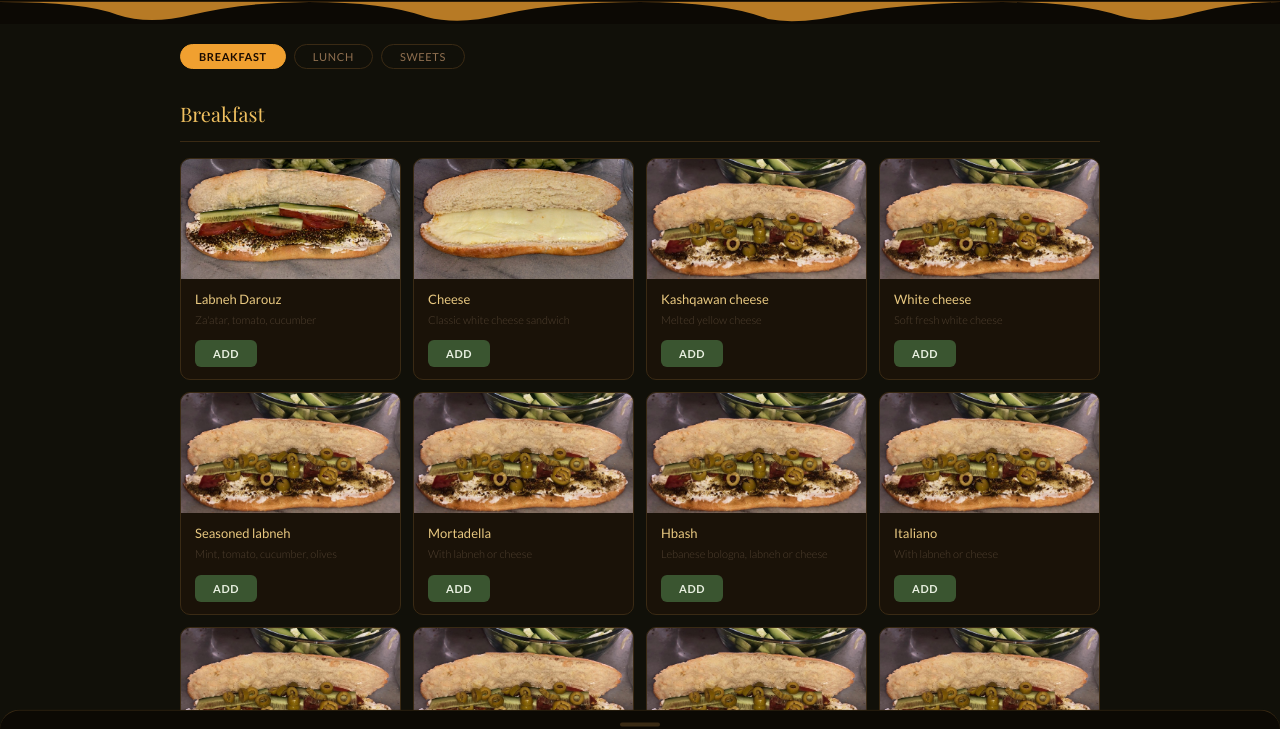
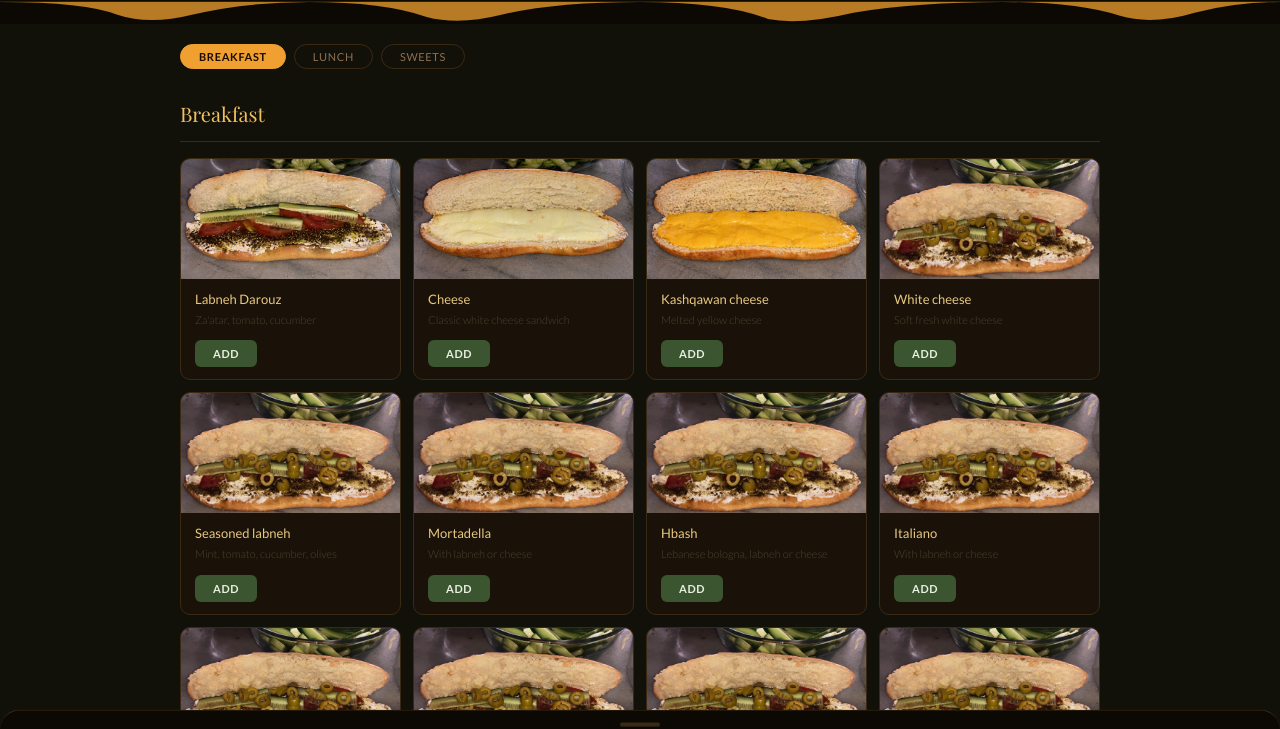
Before and after one commit to salvaje-indomable/Darouz_1970, a plain HTML site: page order.html in a window 1280 px wide. Shown: the part 91-820 px from the top of the page. Drawn offline with nearby package versions, Linux system fonts and the light colour scheme; a web font is replaced by a local one.

Commit message:
Add files via upload

```diff
--- a/order.html
+++ b/order.html
@@ -263,7 +263,7 @@ const MENU = {
   breakfast: [
     {id:'b1',en:{name:'Labneh Darouz',desc:"Za'atar, tomato, cucumber"},ar:{name:'لبنة دروزية',desc:'زعتر، بندورة، خيار'},icon:'🫙',img:'labneh_darouz_card.png'},
     {id:'b2',en:{name:'Cheese',desc:'Classic white cheese sandwich'},ar:{name:'جبنة',desc:'ساندويش جبنة بيضاء كلاسيك'},icon:'🧀',img:'cheese_card.jpg'},
-    {id:'b3',en:{name:'Kashqawan cheese',desc:'Melted yellow cheese'},ar:{name:'قشقوان',desc:'جبنة صفراء مذابة'},icon:'🧀'},
+    {id:'b3',en:{name:'Kashqawan cheese',desc:'Melted yellow cheese'},ar:{name:'قشقوان',desc:'جبنة صفراء مذابة'},icon:'🧀',img:'kashqawan_card.png'},
     {id:'b4',en:{name:'White cheese',desc:'Soft fresh white cheese'},ar:{name:'جبنة بيضا',desc:'جبنة بيضاء طازجة'},icon:'🧀'},
     {id:'b5',en:{name:'Seasoned labneh',desc:'Mint, tomato, cucumber, olives'},ar:{name:'لبنة مدعبلة',desc:'نعنع، بندورة، خيار، زيتون'},icon:'🫙'},
     {id:'b6',en:{name:'Mortadella',desc:'With labneh or cheese'},ar:{name:'مرتديلا',desc:'مع لبنة أو جبنة'},icon:'🥪'},
```
Also changed, not shown: kashqawan_card.png (added).
